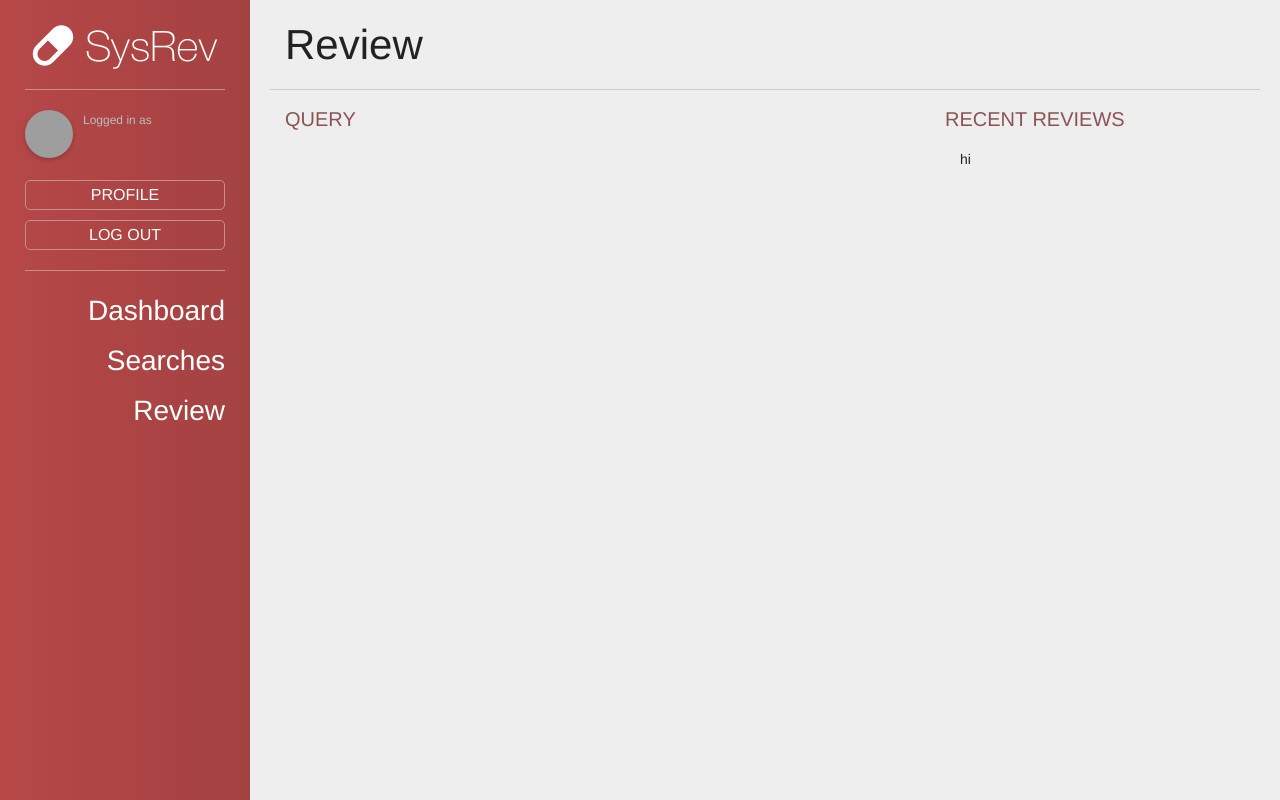
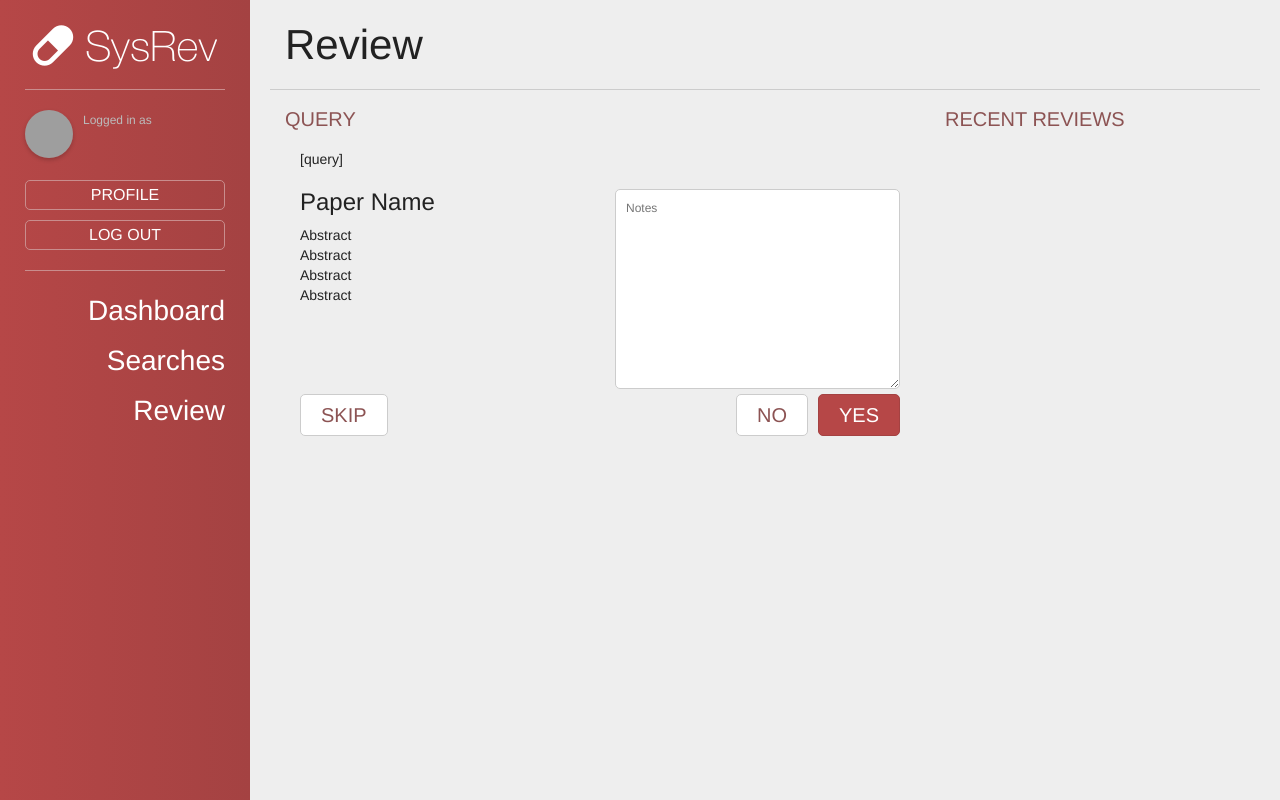
Before and after one commit to JordanDuncan/sysrev, a Django app: page /review/ in a window 1280 px wide. Run offline with Django 3.2, Linux system fonts and the light colour scheme; a user stored in the database is signed in; data comes from the database, SQL or seed files in the repository; some libraries are stand-ins or nearby versions; grey boxes are pictures that could not be loaded.

Commit message:
review frontend

```diff
--- a/static/css/style.css
+++ b/static/css/style.css
@@ -53,10 +53,21 @@ textarea, input { outline: none; }
     border-radius: 5px;
     transition: all 0.15s;
 }
-    input:hover {
+.textarea-full {
+    height: 200px;
+    font-size: 12px;
+    width: 100%;
+    margin-top: 20px;
+    padding: 10px;
+    background-color: white;
+    border: 1px solid #CCC;
+    border-radius: 5px;
+    transition: all 0.15s;
+}
+    input:hover, textarea:hover {
         border: 1px solid #D3B8B8;
     }
-    input:focus {
+    input:focus, textarea:focus {
         border: 1px solid #8C5353;
     }
 
--- a/sysrev/views.py
+++ b/sysrev/views.py
@@ -94,6 +94,7 @@ def dashboard(request):
     context_dict = { "page_title" : "Dashboard" }
     return render(request, "dashboard.html", context_dict)
 
+@auth
 def newSearch(request):
     if request.method == 'POST':
         query = request.POST.get('query')
@@ -136,11 +137,12 @@ def newSearch(request):
 
     return render(request, "newSearch.html", context_dict)
 
-
+@auth
 def searchResults(request):
     context_dict = { "page_title" : "Search Results" }
     return render(request, "searchResults.html", context_dict)
 
+@auth
 def review(request):
     context_dict = { "page_title" : "Review" }
     return render(request, "review.html", context_dict)
--- a/templates/review.html
+++ b/templates/review.html
@@ -9,16 +9,59 @@
   <div class="row">
     <div class="col-md-8">
         <div class="main-section-title">QUERY</div>
+        <div class="col-md-12" id="query">
+            [query]
+        </div>
+        <div class="col-md-6" id="details">
+            <h3>Paper Name</h3>
+            Abstract<br>
+            Abstract<br>
+            Abstract<br>
+            Abstract
+        </div>
+        <div class="col-md-6">
+            <textarea id="notes" class="textarea-full" placeholder="Notes"></textarea>
+        </div>
         <div class="col-md-12">
-
+            <button class="button button-red pull-right">YES</button>
+            <button class="button pull-right" style="margin-right: 10px">NO</button>
+            <button class="button pull-left">SKIP</button>
+            <input type="hidden" id="paperID">
+            <input type="hidden" id="paperTitle">
         </div>
     </div>
     <div class="col-md-4">
         <div class="main-section-title">RECENT REVIEWS</div>
-        <div class="col-md-12">
-            hi
+        <div class="col-md-12" id="recentReviews">
+
         </div>
     </div>
   </div>
 </div>
+
+<script type="text/javascript">
+    function review_getNew() {
+        $.get('/ajax/review', function(data){
+            $('#query').text(data.query.queryString);
+            $('#paperID').val(data.paper.paperID);
+            $('#paperTitle').val(data.paper.title);
+            if (data.paper.AbstractApproved) {
+                $('#details').html('<h3>' + data.paper.title + '</h3><a href="' + data.paper.paperUrl + '">Open Paper</a>');
+            } else {
+                $('#details').html('<h3>' + data.paper.title + '</h3>' + data.paper.abstract);
+            }
+
+        });
+    }
+
+    function review_save(decision) {
+        $.post('/ajax/review', {'review': decision, 'paperID': $('#paperID').val()},function(data){
+            if ($("#recentReviews > div").length >= 5) {
+                $("#recentReviews > div:nth-child(5)").remove();
+            }
+            $("#recentReviews").prepend('<p><b>' + $('#paperTitle').val() + '</b><br>' + $('#query').text() + '</p>');
+            review_getNew();
+        });
+    }
+</script>
 {% endblock %}
```
